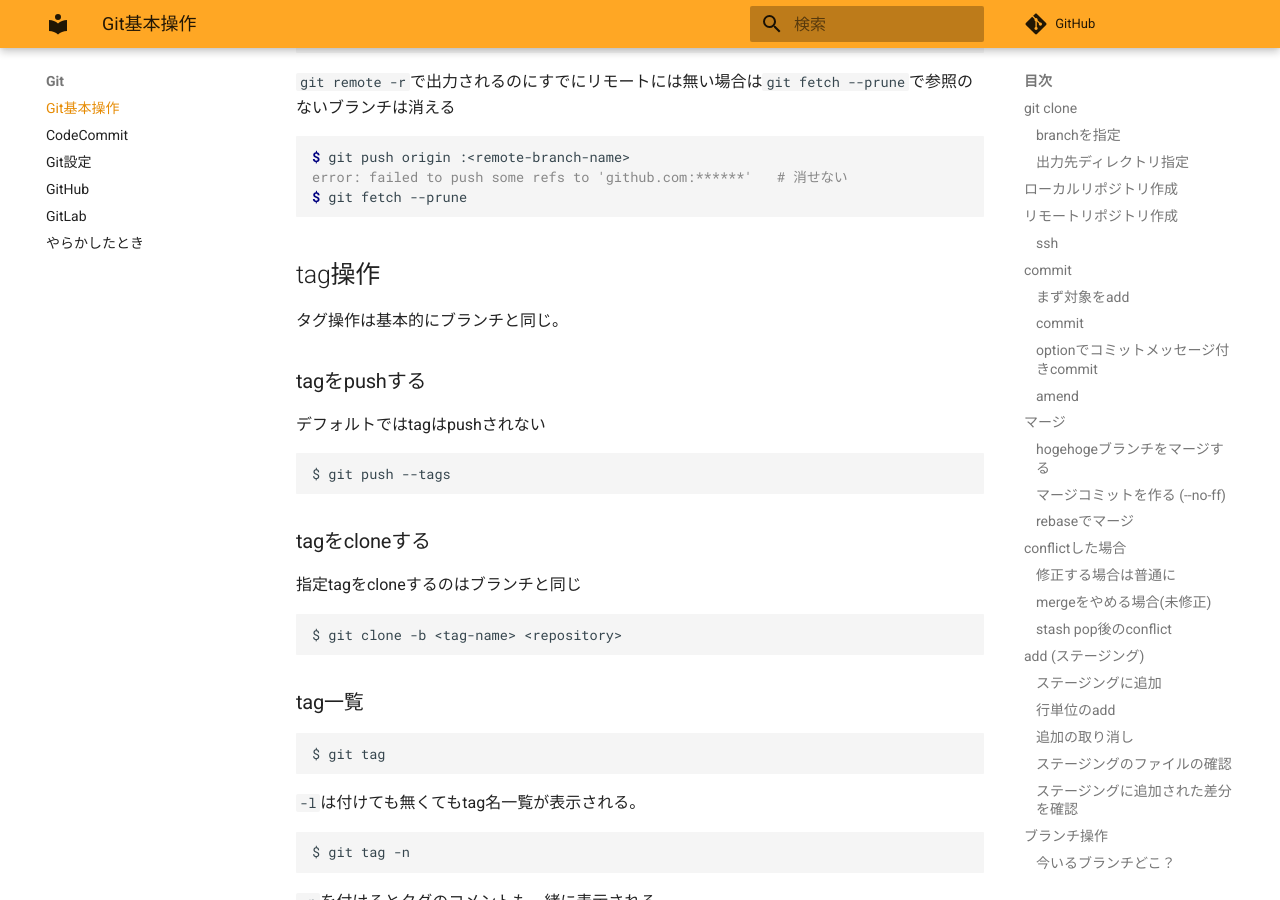
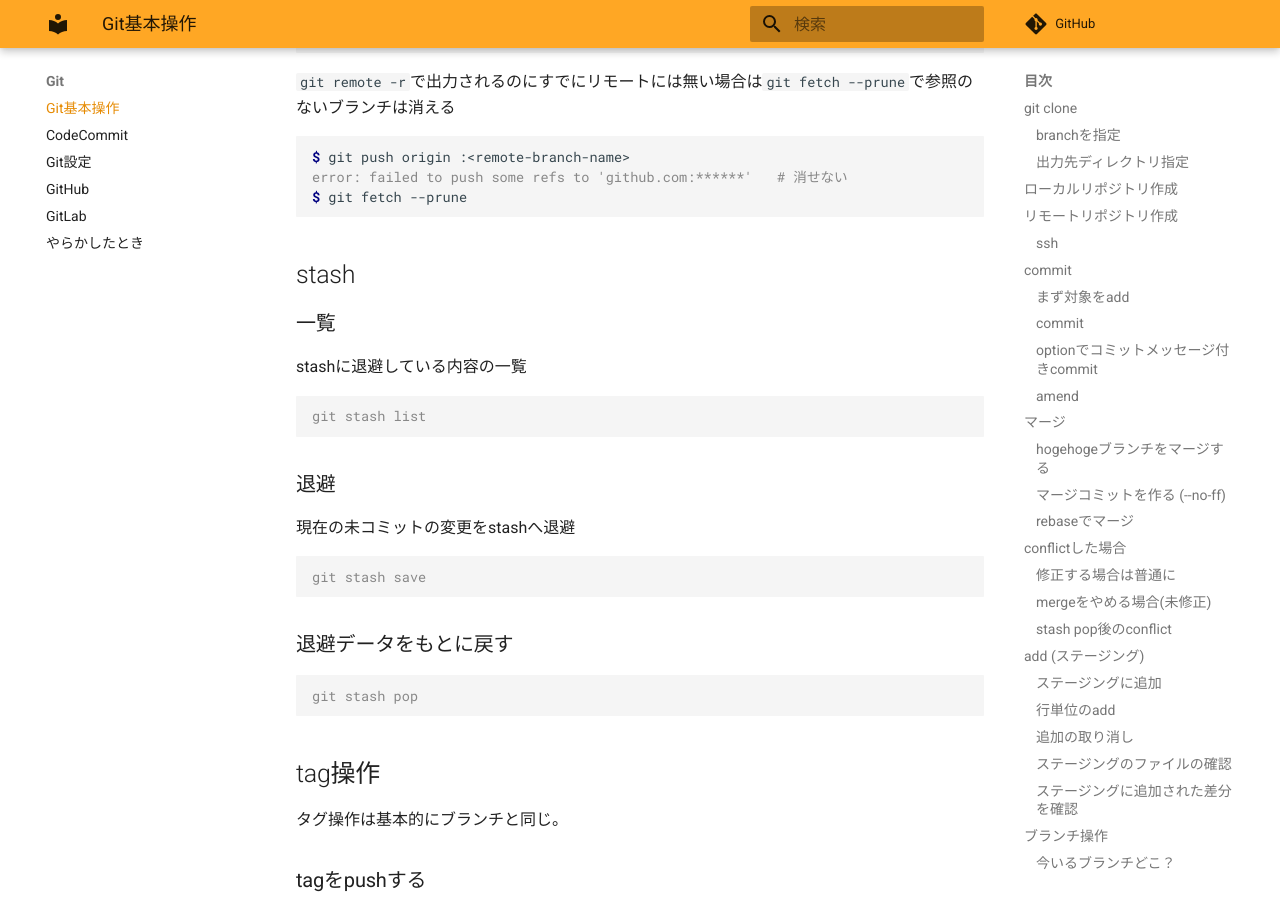
Before and after one commit to zaki-lknr/docs, an MkDocs documentation site: the page built from docs/Git/index.md, in a window 1280 px wide and 900 px high, scrolled down 7559 px. Built offline with MkDocs 1.6.1 and Material for MkDocs 9.7.7, drawn with Linux system fonts in a browser that asks for light colours; comment, search, counter and statistics services are not loaded.

Commit message:
add: git: stash: list/save/pop

````diff
--- a/docs/Git/index.md
+++ b/docs/Git/index.md
@@ -375,6 +375,30 @@ error: failed to push some refs to 'github.com:******'   # 消せない
 $ git fetch --prune
 ```
 
+## stash
+
+### 一覧
+
+stashに退避している内容の一覧
+
+```console
+git stash list
+```
+
+### 退避
+
+現在の未コミットの変更をstashへ退避
+
+```console
+git stash save
+```
+
+### 退避データをもとに戻す
+
+```console
+git stash pop
+```
+
 ## tag操作
 
 タグ操作は基本的にブランチと同じ。
````
